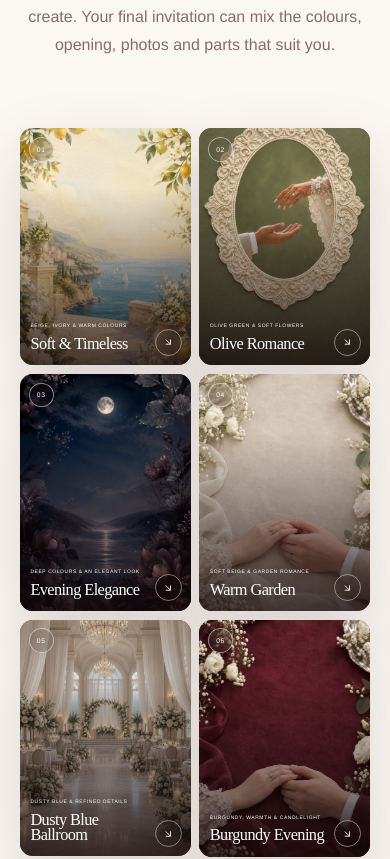
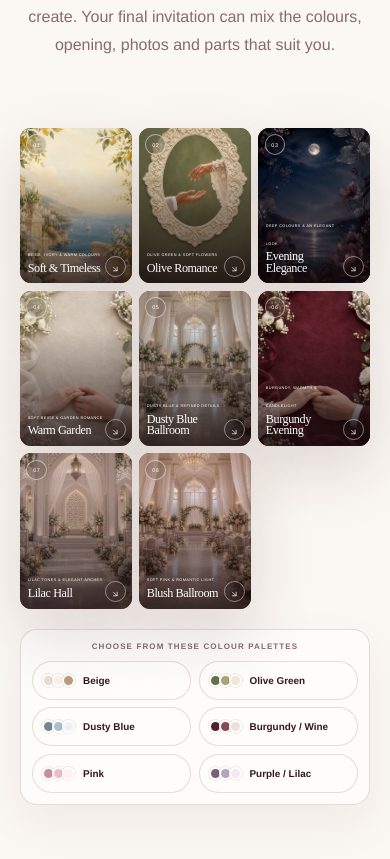
Before and after one commit to Ir-faan/Event-Invitation, a Next.js app: page / in a window 390 px wide. Shown: the part 1848-2707 px from the top of the page. Built offline with nearby package versions, Linux system fonts and the light colour scheme; no server answers.

Commit message:
Tighten mobile invitation cards

```diff
--- a/app/landing-mobile-polish.css
+++ b/app/landing-mobile-polish.css
@@ -120,56 +120,57 @@
 }
 
 @media (max-width: 520px) {
-  /* Two compact invitation cards remain visible side-by-side on phones. */
+  /* Three smaller invitation cards stay visible side-by-side on phones. */
   .landing-refresh .collection-grid {
     width: 100% !important;
-    grid-template-columns: repeat(2, minmax(0, 1fr)) !important;
-    gap: .55rem !important;
+    grid-template-columns: repeat(3, minmax(0, 1fr)) !important;
+    gap: .45rem !important;
     margin: 0 !important;
   }
 
   .landing-refresh .collection-card {
     width: 100% !important;
-    border-radius: .8rem;
+    border-radius: .7rem;
   }
 
   .landing-refresh .collection-number {
-    top: .55rem;
-    left: .55rem;
-    width: 1.55rem;
-    height: 1.55rem;
-    font-size: .42rem;
+    top: .4rem;
+    left: .4rem;
+    width: 1.3rem;
+    height: 1.3rem;
+    font-size: .34rem;
   }
 
   .landing-refresh .collection-content {
-    left: .65rem;
-    right: 2.3rem;
-    bottom: .7rem;
+    left: .48rem;
+    right: 1.8rem;
+    bottom: .5rem;
   }
 
   .landing-refresh .collection-content > span {
-    font-size: .31rem;
-    letter-spacing: .12em;
+    font-size: .24rem;
+    letter-spacing: .1em;
   }
 
   .landing-refresh .collection-content h3 {
-    margin: .28rem 0 .15rem;
-    font-size: 1.02rem;
+    margin: .16rem 0 .08rem;
+    font-size: .76rem;
+    line-height: .95;
   }
 
   .landing-refresh .collection-content p {
-    font-size: .52rem;
+    display: none;
   }
 
   .landing-refresh .collection-card > a {
-    right: .55rem;
-    bottom: .58rem;
-    width: 1.7rem;
-    height: 1.7rem;
+    right: .38rem;
+    bottom: .4rem;
+    width: 1.3rem;
+    height: 1.3rem;
   }
 
   .landing-refresh .collection-card > a svg {
-    width: .66rem;
+    width: .54rem;
   }
 
   .landing-refresh .palette-showcase-grid {
```
